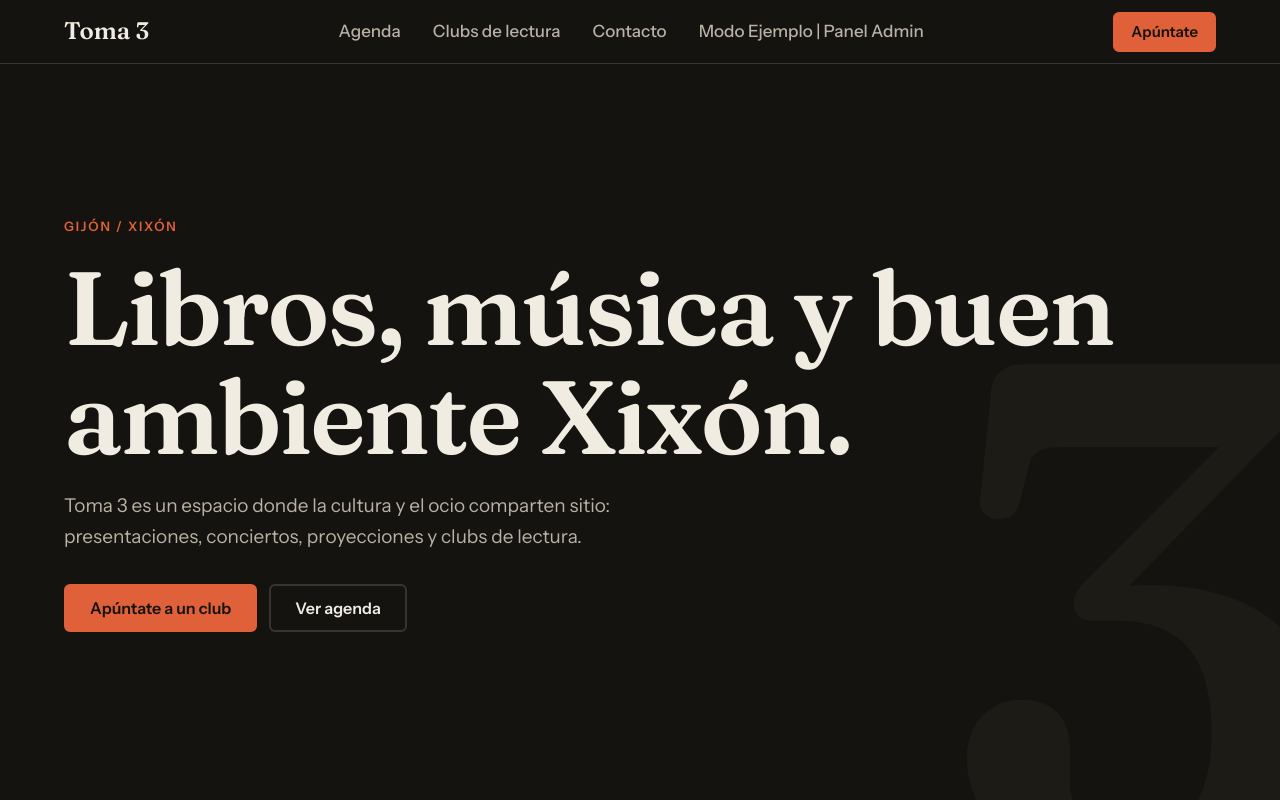
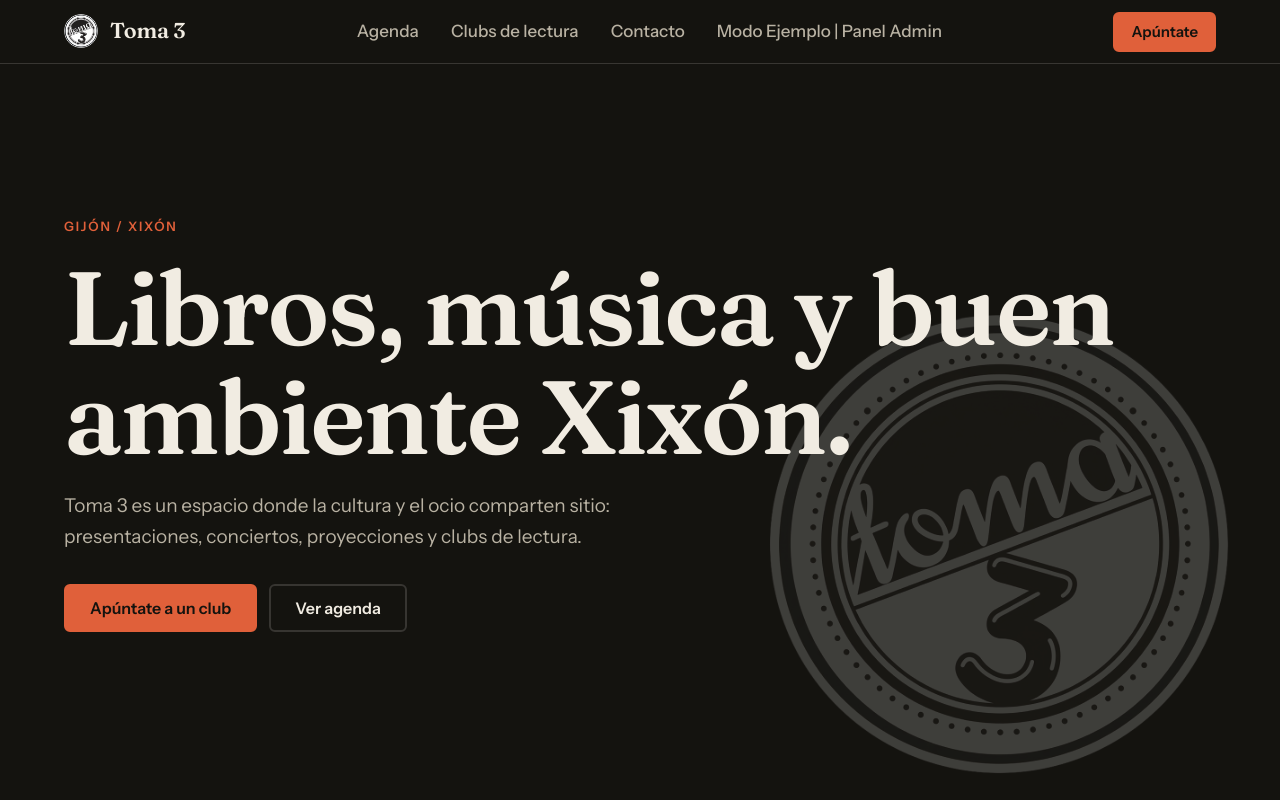
Before and after one commit to rogerio14698/prototipo-toma3, a plain HTML site: page index.html in a window 1280 px wide. Shown: the top 800 px of the page. Drawn offline with Linux system fonts and the light colour scheme.

```diff
--- a/index.html
+++ b/index.html
@@ -6,6 +6,7 @@
   <title>Toma 3 · Cultura y ocio en Gijón</title>
   <meta name="description" content="Presentaciones de libros, conciertos, proyecciones y clubs de lectura en Gijón/Xixón.">
   <meta name="robots" content="noindex"><!-- maqueta de demostración: no indexar -->
+  <link rel="icon" type="image/jpeg" href="img/logo_toma3.png">
   <link rel="preconnect" href="https://fonts.googleapis.com">
   <link rel="preconnect" href="https://fonts.gstatic.com" crossorigin>
   <link href="https://fonts.googleapis.com/css2?family=Fraunces:opsz,wght@9..144,400;9..144,600&family=Instrument+Sans:wght@400;500;600&display=swap" rel="stylesheet">
@@ -15,7 +16,10 @@
 
   <header class="nav">
     <div class="container nav__inner">
-      <a class="nav__logo" href="#top" aria-label="Toma 3, inicio">Toma 3</a>
+      <a class="nav__logo" href="#top" aria-label="Toma 3, inicio">
+        <img class="nav__logo-img" src="img/logo_toma3.png" alt="" width="36" height="36">
+        <span>Toma 3</span>
+      </a>
       <nav class="nav__links" aria-label="Principal">
         <a href="#agenda">Agenda</a>
         <a href="#clubs">Clubs de lectura</a>
@@ -30,7 +34,9 @@
 
     <!-- 1 · HERO -->
     <section class="hero">
-      <span class="hero__mark" aria-hidden="true">3</span>
+      <div class="hero__badge" aria-hidden="true">
+        <img src="img/logo_toma3.png" alt="" class="hero__badge-img" width="460" height="460">
+      </div>
       <div class="container hero__inner">
         <p class="eyebrow">Gijón / Xixón</p>
         <h1>Libros, música y buen ambiente Xixón.</h1>
@@ -113,6 +119,9 @@
       <h2 class="reveal">Escríbenos</h2>
       <a class="footer__mail" href="mailto:toma3.xixon@gmail.com">toma3.xixon@gmail.com</a>
       <p class="footer__line">También en Instagram: <a href="https://www.instagram.com/toma3_xixon/" rel="noopener">@toma3_xixon</a></p>
+      <div class="footer__brand">
+        <img src="img/logo_toma3.png" alt="Toma 3" class="footer__logo" width="64" height="64" loading="lazy">
+      </div>
       <p class="footer__demo">Maqueta de demostración creada por <a href="https://rogerlab.es/home?lang=es" rel="noopener">RogerLab</a>. No es la web oficial.</p>
     </div>
   </footer>
--- a/style.css
+++ b/style.css
@@ -112,7 +112,23 @@ p { margin: 0; }
   border-bottom: 1px solid var(--line);
 }
 .nav__inner { height: 100%; display: flex; align-items: center; justify-content: space-between; gap: 1rem; }
-.nav__logo { font-family: var(--font-display); font-weight: 600; font-size: 1.5rem; text-decoration: none; }
+.nav__logo {
+  display: inline-flex;
+  align-items: center;
+  gap: 0.75rem;
+  font-family: var(--font-display);
+  font-weight: 600;
+  font-size: 1.35rem;
+  text-decoration: none;
+  letter-spacing: -0.01em;
+}
+.nav__logo-img {
+  width: 34px;
+  height: 34px;
+  border-radius: 50%;
+  object-fit: cover;
+  flex: none;
+}
 .nav__links { display: none; }
 .nav__links a { text-decoration: none; color: var(--muted); font-weight: 500; transition: color 0.2s ease; }
 .nav__links a:hover { color: var(--text); }
@@ -136,17 +152,28 @@ p { margin: 0; }
   background-size: cover;
   background-position: center;
 }
-.hero__mark {
+.hero__badge {
   position: absolute;
-  right: -0.08em;
-  bottom: -0.22em;
-  font-family: var(--font-display);
-  font-weight: 600;
-  font-size: clamp(18rem, 70vw, 44rem);
-  line-height: 1;
-  color: var(--bg-2);
+  right: clamp(-1rem, 4vw, 4rem);
+  bottom: clamp(-1rem, 2vw, 2rem);
+  width: clamp(240px, 38vw, 460px);
+  aspect-ratio: 1;
+  border-radius: 50%;
+  display: flex;
+  align-items: center;
+  justify-content: center;
+  pointer-events: none;
   user-select: none;
-  pointer-events: none;
+  opacity: 0.18;
+  mix-blend-mode: screen;
+  filter: contrast(1.15);
+  transition: opacity 0.4s ease;
+}
+.hero__badge-img {
+  width: 100%;
+  height: 100%;
+  object-fit: cover;
+  border-radius: 50%;
 }
 .hero__inner { position: relative; }
 .hero__actions { display: flex; flex-wrap: wrap; gap: 0.75rem; margin-top: 2rem; }
@@ -216,8 +243,19 @@ p { margin: 0; }
 }
 .footer__mail:hover { color: var(--accent); }
 .footer__line { margin-top: 1.25rem; color: var(--ink-soft); }
+.footer__brand {
+  margin-top: 2.25rem;
+  display: inline-flex;
+}
+.footer__logo {
+  width: 56px;
+  height: 56px;
+  border-radius: 50%;
+  object-fit: cover;
+  filter: contrast(1.05);
+}
 .footer__demo {
-  margin-top: 3.5rem;
+  margin-top: 3rem;
   padding-top: 1.25rem;
   border-top: 1px solid var(--line-ink);
   font-size: 0.875rem;
```
Also changed, not shown: admin.css (+18 -2 lines), admin.html (+10 -3 lines), img/logo_toma3.jpg (deleted), img/logo_toma3.png (added).
